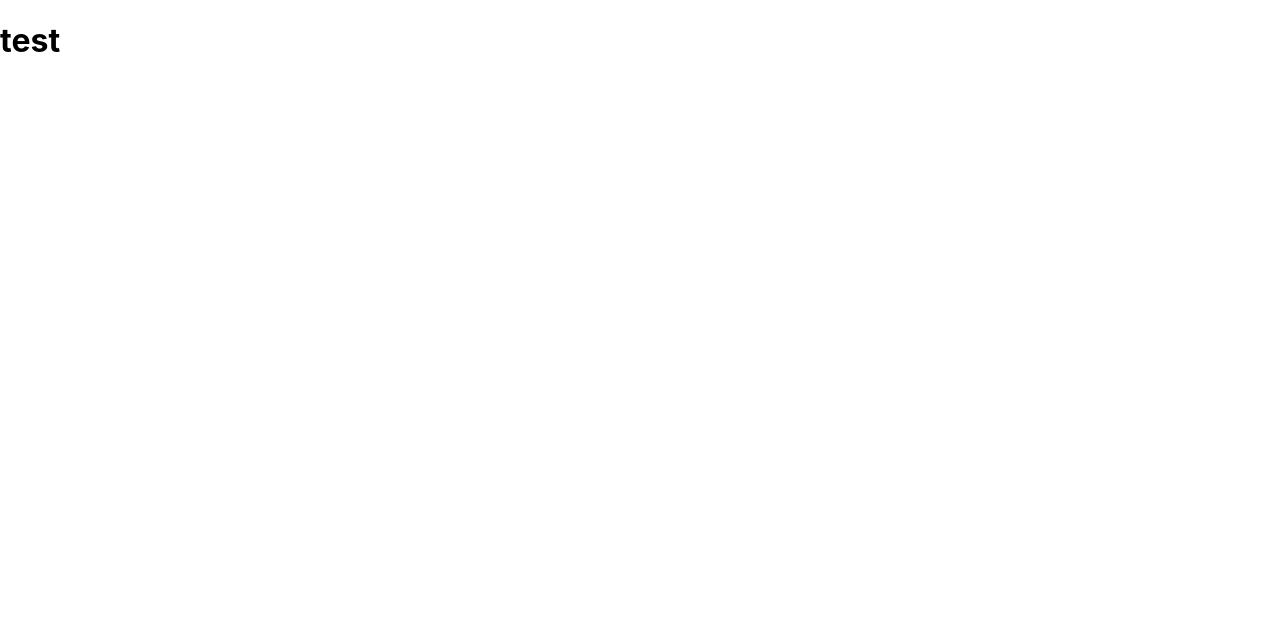
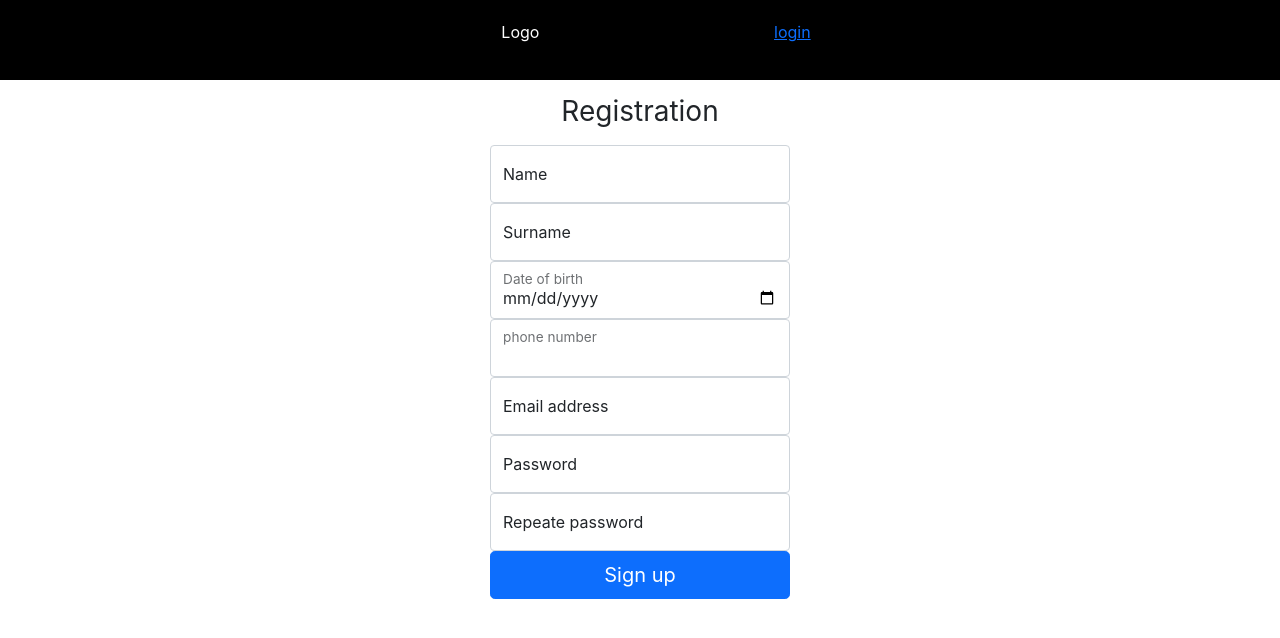
Before and after one commit to VitaliKhileuski/hotel-reservation-system, a React (Create React App) app in the folder hotel-reservation-system/: page /register in a window 1280 px wide. Shown: the top 638 px of the page. Built offline with nearby package versions, Linux system fonts and the light colour scheme.

Commit message:
added login and register pages
-added nav bar
-added const folder with baseURL

```diff
--- a/hotel-reservation-system/package.json
+++ b/hotel-reservation-system/package.json
@@ -9,6 +9,7 @@
     "axios": "^0.21.1",
     "react": "^17.0.2",
     "react-dom": "^17.0.2",
+    "react-router-dom": "^5.2.0",
     "react-scripts": "4.0.3",
     "web-vitals": "^1.1.2"
   },
--- a/hotel-reservation-system/public/index.html
+++ b/hotel-reservation-system/public/index.html
@@ -24,6 +24,8 @@
       work correctly both with client-side routing and a non-root public URL.
       Learn how to configure a non-root public URL by running `npm run build`.
     -->
+    <link href="https://cdn.jsdelivr.net/npm/bootstrap@5.0.1/dist/css/bootstrap.min.css" rel="stylesheet"
+     integrity="sha384-+0n0xVW2eSR5OomGNYDnhzAbDsOXxcvSN1TPprVMTNDbiYZCxYbOOl7+AMvyTG2x" crossorigin="anonymous">
     <title>React App</title>
   </head>
   <body>
--- a/hotel-reservation-system/src/App.js
+++ b/hotel-reservation-system/src/App.js
@@ -1,8 +1,20 @@
-import Header from "./components/shared/Header";
+import React from "react";
+import NavBar from "./components/shared/NavBar";
+import Login from "./components/Authorization/Login";
+import Register from "./components/Authorization/Register";
+import {BrowserRouter as Router, Switch, Route } from 'react-router-dom'
+function App() {
 
-function App() {
   return (
-    <Header/>
+    <Router>
+      <div className="App">
+        <NavBar/>
+        <Switch>
+          <Route path="/login" component = {Login} />
+          <Route path="/register" component = {Register}/>
+        </Switch>
+      </div>
+    </Router>
   );
   }
 export default App;
--- /dev/null
+++ b/hotel-reservation-system/src/components/Authorization/Login.js
@@ -0,0 +1,29 @@
+import React from 'react'
+import './../../css/Login.css'
+import {Link} from 'react-router-dom'
+function Login() {
+
+    return (
+        <main className="form-signin">
+            <form>
+            <h1 className="h3 mb-3 fw-normal">Please sign in</h1>
+            <div className="form-floating">
+                <input type="email" className="form-control" id="floatingInput" placeholder="name@example.com"/>
+                <label htmlFor="floatingInput">Email address</label>
+            </div>
+            <div className="form-floating">
+                <input type="password" className="form-control" id="floatingPassword" placeholder="Password"/>
+                <label htmlFor="floatingPassword">Password</label>
+            </div>
+
+    <div className="checkbox mb-3">
+    </div>
+    <button className="w-100 btn btn-lg btn-primary" type="submit">Sign in</button>
+            </form>
+            <Link to="/register" className="text-primary">
+            <label>don't have an account?</label>
+            </Link>
+        </main>
+    );
+};
+export default Login;
--- /dev/null
+++ b/hotel-reservation-system/src/components/Authorization/Register.js
@@ -0,0 +1,42 @@
+import React from 'react'
+import './../../css/Register.css'
+function Register() {
+
+    return (
+        <main className="form-signup">
+            <form>
+            <h1 className="h3 mb-3 fw-normal">Registration</h1>
+            <div className="form-floating">
+            <input type="text" className="form-control" id="floatingInput" placeholder="Name"/>
+                <label htmlFor="floatingInput">Name</label>
+            </div>
+            <div className="form-floating">
+            <input type="text" className="form-control" id="floatingInput" placeholder="Surname"/>
+                <label htmlFor="floatingInput">Surname</label>
+            </div>
+            <div className="form-floating">
+            <input type="date" className="form-control" id="floatingInput" placeholder="Date of birth"/>
+                <label htmlFor="example-date-input">Date of birth</label>
+            </div>
+            <div className="form-floating">
+            <input class="form-control" type="tel"></input>
+                <label htmlFor="phone">phone number</label>
+            </div>
+            <div className="form-floating">
+                <input type="email" className="form-control" id="floatingInput" placeholder="Email address"/>
+                <label htmlFor="floatingInput">Email address</label>
+            </div>
+            <div className="form-floating">
+                <input type="password" className="form-control" id="floatingPassword" placeholder="Password"/>
+                <label htmlFor="floatingPassword">Password</label>
+            </div>
+            <div className="form-floating">
+                <input type="password" className="form-control" id="floatingPassword" placeholder="Password"/>
+                <label htmlFor="floatingPassword">Repeate password</label>
+            </div>
+    <button className="w-100 btn btn-lg btn-primary" type="submit">Sign up</button>
+            </form>
+        </main>
+    );
+};
+export default Register;
--- a/hotel-reservation-system/src/components/shared/Header.js
+++ /dev/null
@@ -1,10 +0,0 @@
-import React from 'react';
-
-const Header = () => {
-    return(
-        <header>
-        <h1>test</h1>
-        </header>
-    )
-}
-export default Header;
--- /dev/null
+++ b/hotel-reservation-system/src/components/shared/NavBar.js
@@ -0,0 +1,18 @@
+import React from 'react';
+import './../../css/App.css'
+import { Link } from 'react-router-dom'
+
+function NavBar() {
+
+    return (
+        <nav>
+            <ul className="nav-links">
+                <li>Logo</li>
+               <Link to="/login">
+               <li>login</li>
+               </Link>
+            </ul>
+        </nav>
+    )
+};
+export default NavBar;
--- /dev/null
+++ b/hotel-reservation-system/src/constants/index.js
@@ -0,0 +1 @@
+export const baseURL ='https://localhost:5001/api/'
--- /dev/null
+++ b/hotel-reservation-system/src/css/App.css
@@ -0,0 +1,18 @@
+.App {
+    text-align: center;
+}
+nav {
+    display: flex;
+    justify-content: space-around;
+    align-items: center;
+    min-height: 10vh;
+    background-color: black;
+    color: white;
+}
+.nav-links{
+    width: 45%;
+    display: flex;
+    justify-content: space-around;
+    align-items: center;
+    list-style: none;
+}
--- /dev/null
+++ b/hotel-reservation-system/src/css/Login.css
@@ -0,0 +1,27 @@
+
+.form-signin {
+  width: 100%;
+  max-width: 330px;
+  padding: 15px;
+  margin: auto;
+}
+
+.form-signin .checkbox {
+  font-weight: 400;
+}
+
+.form-signin .form-floating:focus-within {
+  z-index: 2;
+}
+
+.form-signin input[type="email"] {
+  margin-bottom: -1px;
+  border-bottom-right-radius: 0;
+  border-bottom-left-radius: 0;
+}
+
+.form-signin input[type="password"] {
+  margin-bottom: 10px;
+  border-top-left-radius: 0;
+  border-top-right-radius: 0;
+}
--- /dev/null
+++ b/hotel-reservation-system/src/css/Register.css
@@ -0,0 +1,23 @@
+
+.form-signup {
+    width: 100%;
+    max-width: 330px;
+    padding: 15px;
+    margin: auto;
+  }
+
+  .form-signin .form-floating:focus-within {
+    z-index: 2;
+  }
+
+  .form-signin input[type="email"] {
+    margin-bottom: -1px;
+    border-bottom-right-radius: 0;
+    border-bottom-left-radius: 0;
+  }
+
+  .form-signin input[type="password"] {
+    margin-bottom: 10px;
+    border-top-left-radius: 0;
+    border-top-right-radius: 0;
+  }
```
Also changed, not shown: hotel-reservation-system/src/api/index.js (+7 -0 lines), 1 other file (tests, documents, lock files or other folders).
